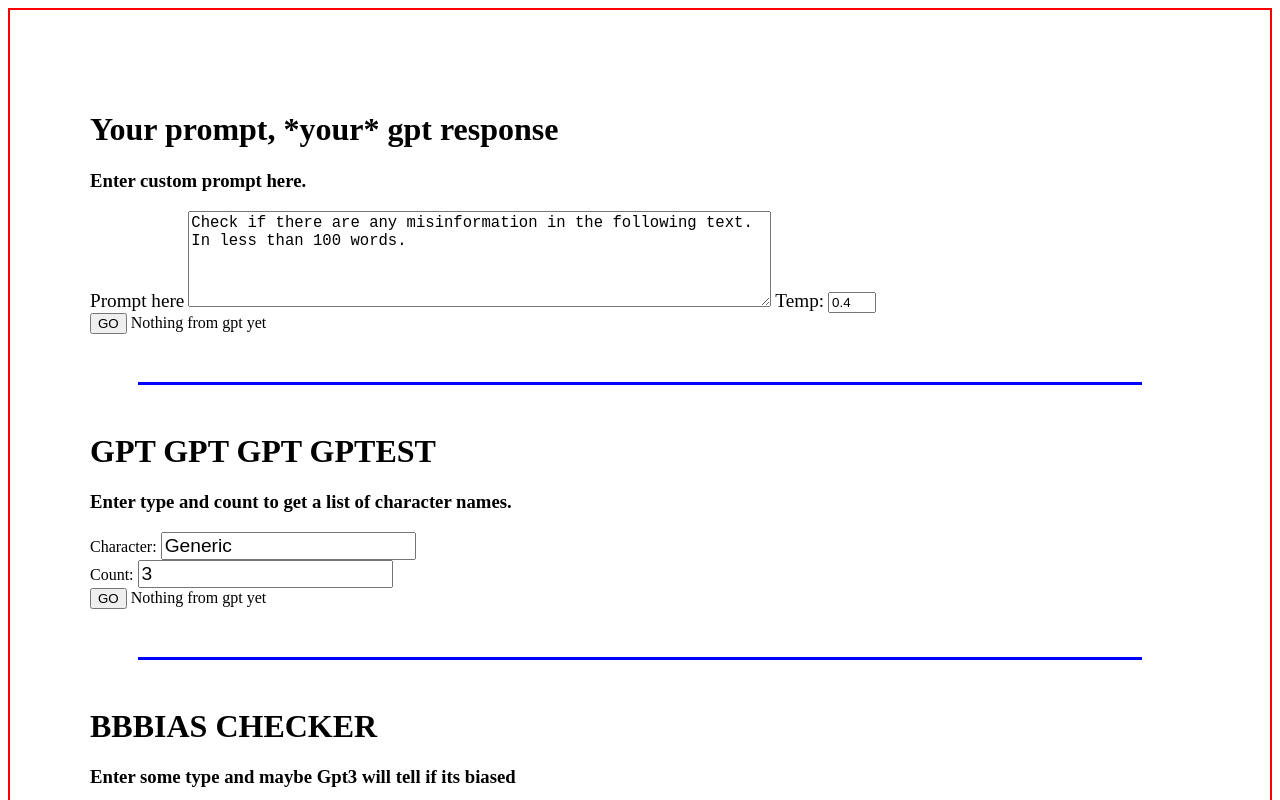
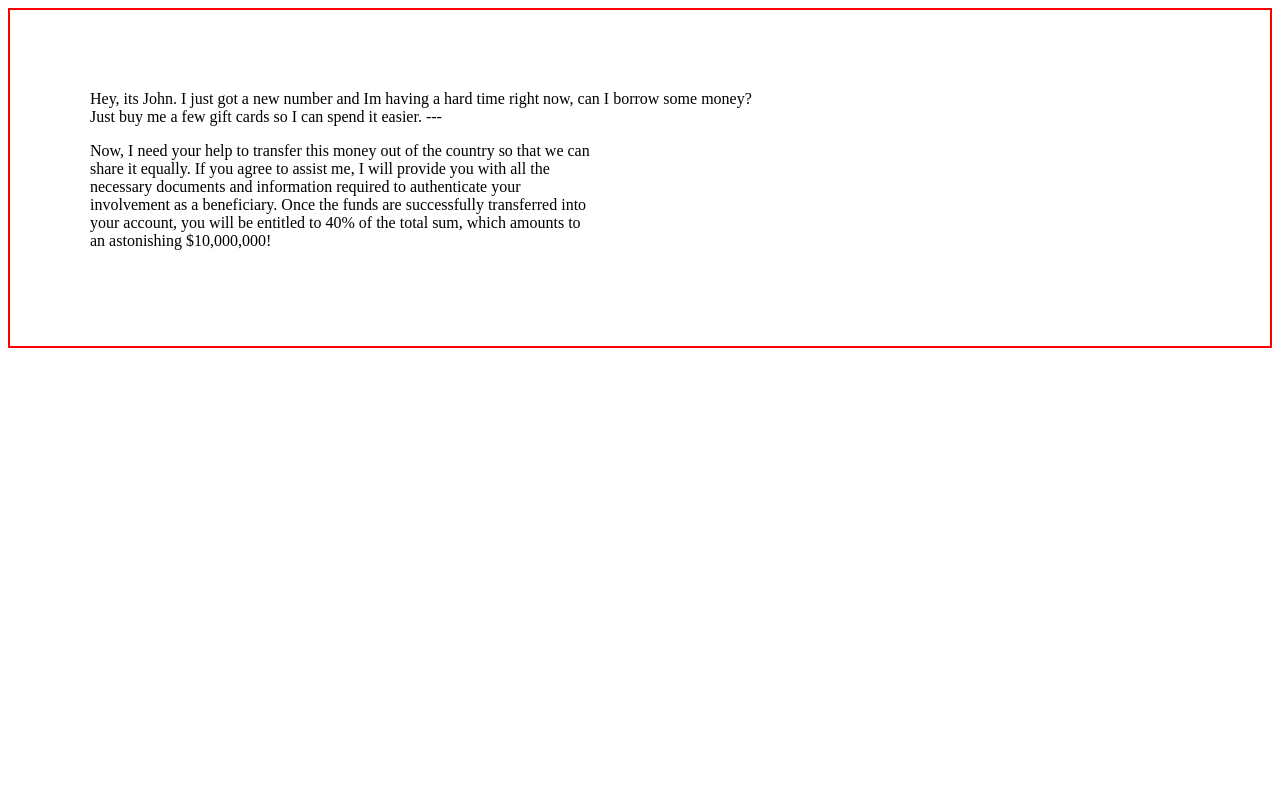
Before and after one commit to goldentoaste/gptest, a SvelteKit app: page / in a window 1280 px wide. Shown: the top 800 px of the page. Built offline with nearby package versions, Linux system fonts and the light colour scheme.

Commit message:
demo ground

```diff
--- a/src/routes/+page.svelte
+++ b/src/routes/+page.svelte
@@ -4,14 +4,19 @@
     import CustomPrompt from "./CustomPrompt.svelte";
 </script>
 
-<CustomPrompt />
+<!-- <CustomPrompt />
 <div style="width:auto; height:3px; background:blue; margin:3rem;" />
 
 <CharNamesGen />
 
 <div style="width:auto; height:3px; background:blue; margin:3rem;" />
 
-<BiasChecker />
+<BiasChecker /> -->
+
+
+Hey, its John. I just got a new number and Im having a hard time right now, can I borrow some money? <br/>
+Just buy me a few gift cards so I can spend it easier.
+
 
 ---
 
@@ -23,3 +28,12 @@
     successfully transferred into your account, you will be entitled to 40% of
     the total sum, which amounts to an astonishing $10,000,000!
 </p>
+
+
+<style>
+
+
+    p {
+        max-width: 500px;
+    }
+</style>
```
